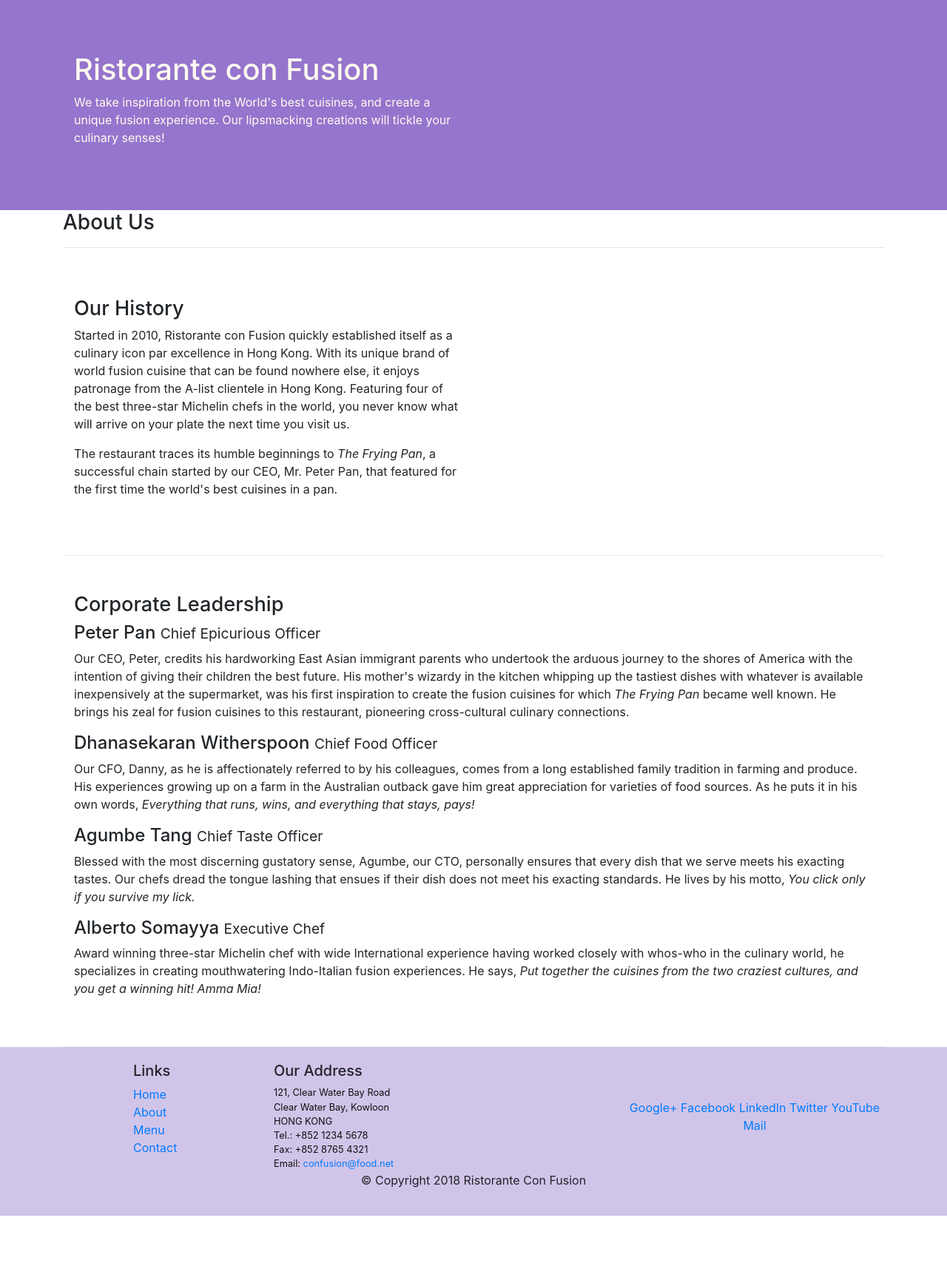
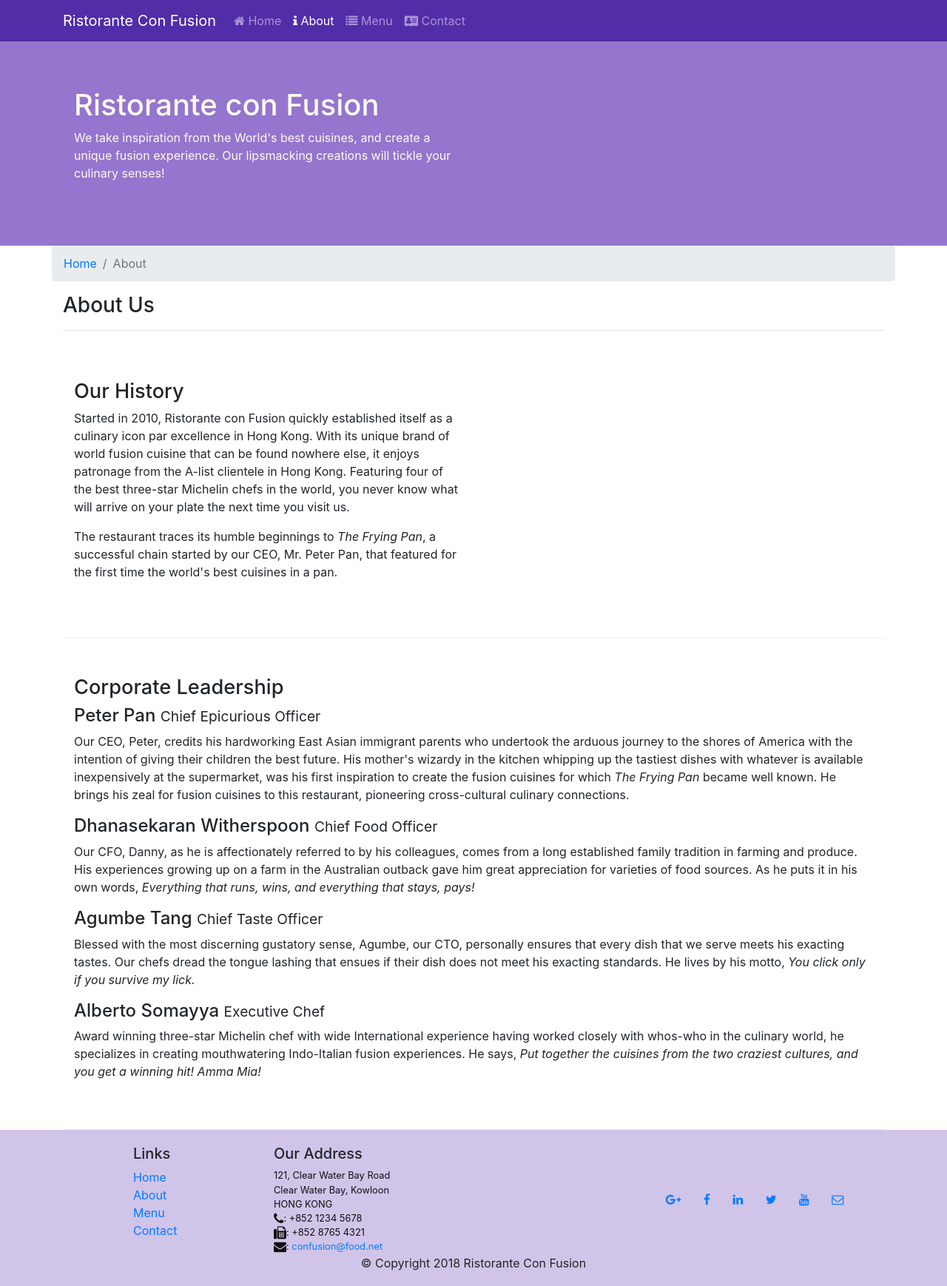
Before and after one commit to Danny-Mousa/Assignment-4-Bootstrap-JQuery-and-Sass, a website: page aboutus.html in a window 1280 px wide. Shown: the whole page at 74% size. Before the commit the page ends 1643 px from the top, so only its background shows below. Drawn offline with nearby package versions, Linux system fonts and the light colour scheme.

Commit message:
Icon Fonts

```diff
--- a/aboutus.html
+++ b/aboutus.html
@@ -8,12 +8,32 @@
 
     <!-- bootstrap css -->
     <link rel="stylesheet" href="node_modules/bootstrap/dist/css/bootstrap.min.css">
+    <link rel="stylesheet" href="node_modules/font-awesome/css/font-awesome.min.css">
+    <link rel="stylesheet" href="node_modules/bootstrap-social/fbootstrap-social.css">
     <link rel="stylesheet" href="css/styles.css">
     <title>Ristorante Con Fusion: About Us</title>
 
 </head>
 
-<body>
+<body class="pt-5">
+	<nav class="navbar fixed-top navbar-dark navbar-expand-sm">
+		<div class="container">
+			<button class="navbar-toggler" type="button" data-toggle="collapse" data-target="#Navbar">
+				<span class="navbar-toggler-icon"></span>
+			</button>
+			<a class="navbar-brand" href="./index.html">Ristorante Con Fusion</a>
+			<div class="collapse navbar-collapse" id="Navbar">
+				<ul class="navbar-nav">
+					<li class="nav-item"><a class="nav-link" href="./index.html"><span class="fa fa-home"></span> Home</a></li>
+					<li class="nav-item active"><a class="nav-link" href="#"><span class="fa fa-info"></span> About</a></li>
+					<li class="nav-item"><a class="nav-link" href="#"><span class="fa fa-list"></span> Menu</a></li>
+					<li class="nav-item"><a class="nav-link" href="#"><span class="fa fa-address-card"></span> Contact</a></li>
+				</ul>
+
+			</div>
+		</div>
+
+	</nav>
 
     <header class="jumbotron">
         <div class="container">
@@ -30,6 +50,12 @@
 
     <div class="container">
         <div class="row">
+        	<ol class="col-12 breadcrumb">
+        		<li class="breadcrumb-item">
+        			<a href="./index.html">Home</a>
+        		</li>
+        		<li class="breadcrumb-item active">About</li>
+        	</ol>
             <div class="col-12">
                <h3>About Us</h3>
                <hr>
@@ -69,7 +95,7 @@
                 <div class="col-4 offset-1 col-sm-2">
                     <h5>Links</h5>
                     <ul class="list-unstyled">
-                        <li><a href="#">Home</a></li>
+                        <li><a href="./index.html">Home</a></li>
                         <li><a href="#">About</a></li>
                         <li><a href="#">Menu</a></li>
                         <li><a href="#">Contact</a></li>
@@ -81,19 +107,19 @@
 		              121, Clear Water Bay Road<br>
 		              Clear Water Bay, Kowloon<br>
 		              HONG KONG<br>
-		              Tel.: +852 1234 5678<br>
-		              Fax: +852 8765 4321<br>
-		              Email: <a href="mailto:confusion@food.net">confusion@food.net</a>
+		              <i class="fa fa-phone fa-lg"></i>: +852 1234 5678<br>
+		              <i class="fa fa-fax fa-lg"></i>: +852 8765 4321<br>
+		              <i class="fa fa-envelope fa-lg"></i>: <a href="mailto:confusion@food.net">confusion@food.net</a>
 		           </address>
                 </div>
                 <div class="col-12 col-sm-4 align-self-center">
                     <div class="text-center">
-                        <a href="http://google.com/+">Google+</a>
-                        <a href="http://www.facebook.com/profile.php?id=">Facebook</a>
-                        <a href="http://www.linkedin.com/in/">LinkedIn</a>
-                        <a href="http://twitter.com/">Twitter</a>
-                        <a href="http://youtube.com/">YouTube</a>
-                        <a href="mailto:">Mail</a>
+                        <a class="btn btn-social-icon btn-google" href="http://google.com/+"><i class="fa fa-google-plus"></i></a>
+                        <a class="btn btn-social-icon btn-facebook" href="http://www.facebook.com/profile.php?id="><i class="fa fa-facebook"></i></a>
+                        <a class="btn btn-social-icon btn-linkedin" href="http://www.linkedin.com/in/"><i class="fa fa-linkedin"></i></a>
+                        <a class="btn btn-social-icon btn-twitter" href="http://twitter.com/"><i class="fa fa-twitter"></i></a>
+                        <a class="btn btn-social-icon btn-google" href="http://youtube.com/"><i class="fa fa-youtube"></i></a>
+                        <a class="btn btn-social-icon" href="mailto:"><i class="fa fa-envelope-o"></i></a>
                     </div>
                 </div>
            </div>
@@ -104,8 +130,8 @@
            </div>
         </div>
     </footer>
-    <script src="node_modules/jquery/dist/js/jquery.slim.min.js"></script>
-    <script src="node_modules/popper.js/dist/js/popper.min.js"></script>
+    <script src="node_modules/jquery/dist/jquery.slim.min.js"></script>
+    <script src="node_modules/popper.js/dist/popper.min.js"></script>
     <script src="node_modules/bootstrap/dist/js/bootstrap.min.js"></script>
 
 </body>
--- a/css/styles.css
+++ b/css/styles.css
@@ -1,3 +1,7 @@
+
+.navbar-dark {
+	background-color: #512DA8;
+}
 
 .row-header {
 	margin: 0 auto;
--- a/package.json
+++ b/package.json
@@ -15,6 +15,8 @@
   },
   "dependencies": {
     "bootstrap": "^4.0.0",
+    "bootstrap-social": "^5.1.1",
+    "font-awesome": "^4.7.0",
     "jquery": "^3.3.1",
     "popper.js": "^1.12.9"
   }
```
Also changed, not shown: index.html (+31 -14 lines), 1 other file.
